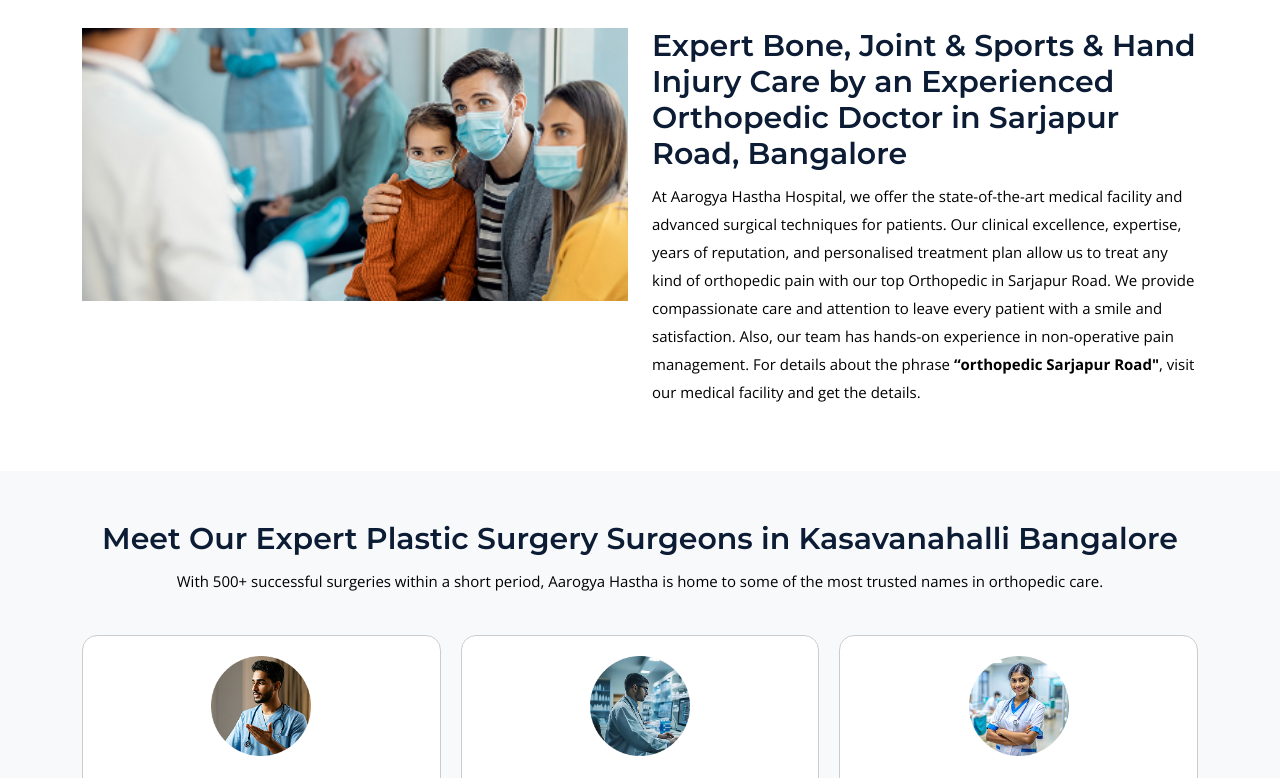
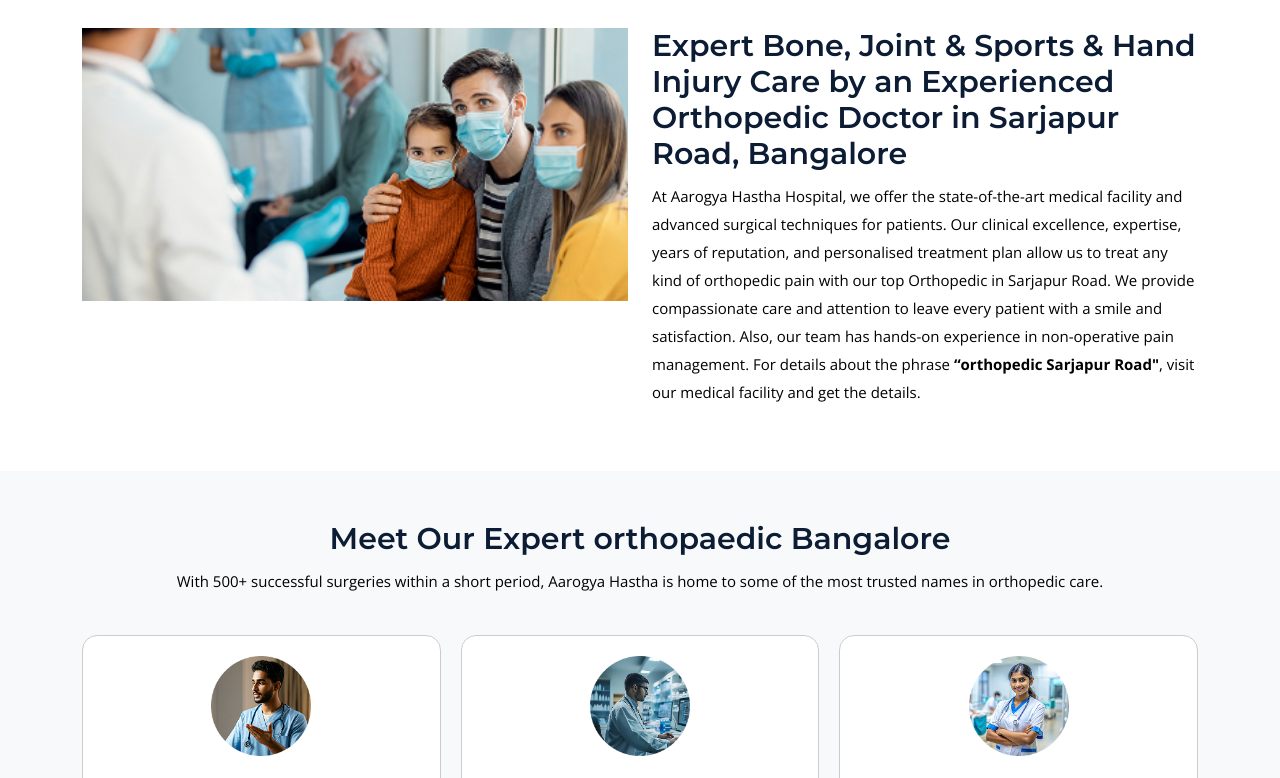
Before and after one commit to BharathGrocat/aarogyahastha, a plain HTML site: page orthopedic-doctor-in-sarjapur-road-bangalore.html in a window 1280 px wide. Shown: the part 322-1100 px from the top of the page. Drawn offline with nearby package versions, Linux system fonts and the light colour scheme.

Commit message:
Update orthopedic-doctor-in-sarjapur-road-bangalore.html

```diff
--- a/orthopedic-doctor-in-sarjapur-road-bangalore.html
+++ b/orthopedic-doctor-in-sarjapur-road-bangalore.html
@@ -84,7 +84,7 @@
   <!-- Meet Our Expert Orthopedic  -->
   <section class="meet_our_section">
     <div class="container">
-      <h2 class="sub-heading">Meet Our Expert Plastic Surgery Surgeons in Kasavanahalli Bangalore</h2>
+      <h2 class="sub-heading">Meet Our Expert orthopaedic Bangalore</h2>
       <p> With 500+ successful surgeries within a short period, Aarogya Hastha is home to some of the most trusted names
         in orthopedic care.
       </p>
```
